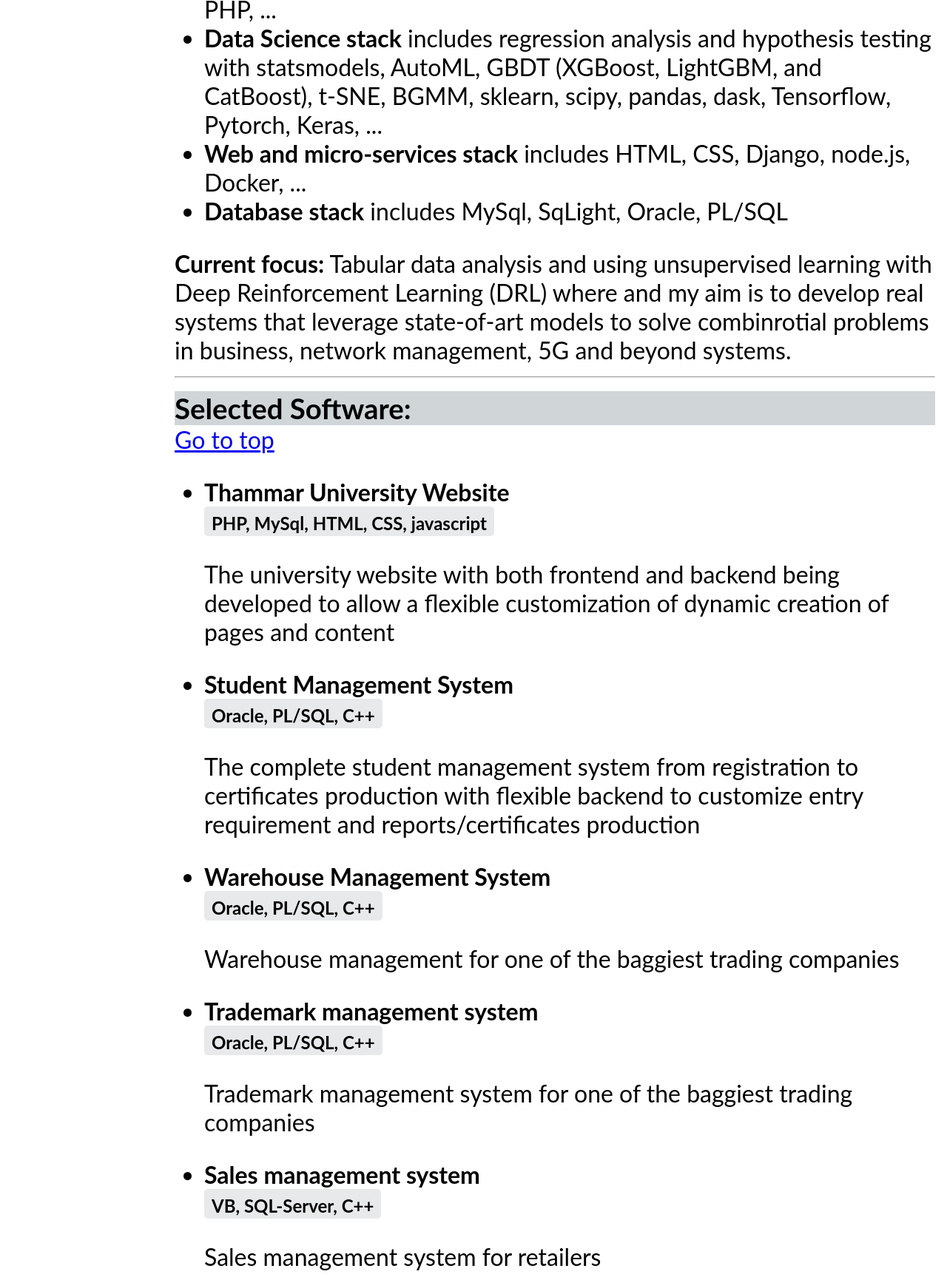
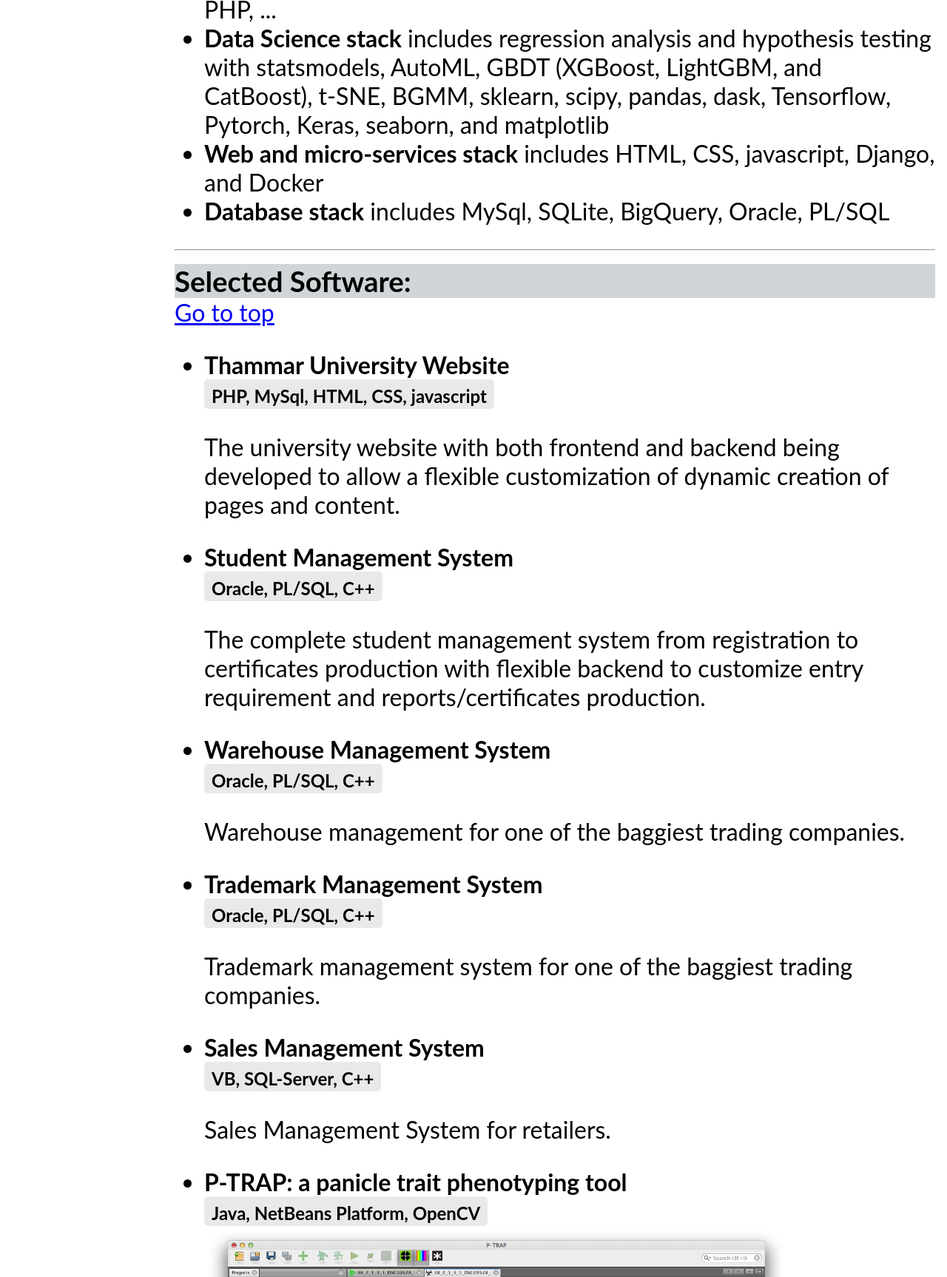
Before and after one commit to fmstam/ftam, a plain HTML site: page index.htm in a window 1280 px wide. Shown: the part 994-2721 px from the top of the page at 74% size. Drawn offline with nearby package versions, Linux system fonts and the light colour scheme.

Commit message:
clean up

```diff
--- a/index.htm
+++ b/index.htm
@@ -29,52 +29,48 @@
   <div class="title">About:</div>
 
   Experienced AI research scientist, software engineer, and lecturer with European PhD in computer science from the University of Algarve (UAlg) and the Danish Technical University (DTU).
-  Long problem-solving experience in many domains including software engineering, image processing, and communications
-   and with various types, including tabular, sequential, graph, and 2-D and 3-D data. Clear thinker and an extremely collaborative team worker.
+  Long problem-solving experience in many domains including image processing, and communications. Worked with various data types, including tabular, sequential, graph, 2-D, and 3-D. Clear thinker and collaborative team worker.
 
   <div class="title">Skills:</div> <a href="#">Go to top</a>
   <ul>
-    <li><b>Programming stack</b> includes many programming, prototyping, and scripting langues including: c/c++, java, matlab, python, javascript, PHP, ...</li>
-    <li><b>Data Science stack</b> includes regression analysis and hypothesis testing with statsmodels, AutoML, GBDT (XGBoost, LightGBM, and CatBoost), t-SNE, BGMM, sklearn, scipy, pandas, dask, Tensorflow, Pytorch, Keras, ...</li>
-    <li>  <b>Web and micro-services stack</b> includes HTML, CSS, Django, node.js, Docker, ...</li>
-    <li>  <b>Database stack</b> includes MySql, SqLight, Oracle, PL/SQL</li>
+    <li><b>Programming stack</b> includes many programming, prototyping, and scripting language including: c/c++, java, matlab, python, javascript, PHP, ...</li>
+    <li><b>Data Science stack</b> includes regression analysis and hypothesis testing with statsmodels, AutoML, GBDT (XGBoost, LightGBM, and CatBoost), t-SNE, BGMM, sklearn, scipy, pandas, dask, Tensorflow, Pytorch, Keras, seaborn, and matplotlib</li>
+    <li><b>Web and micro-services stack</b> includes HTML, CSS, javascript, Django, and Docker</li>
+    <li><b>Database stack</b> includes MySql, SQLite, BigQuery, Oracle, PL/SQL</li>
   </ul>
 
-<b>Current focus:</b>
-Tabular data analysis and using unsupervised learning with Deep Reinforcement Learning (DRL) where and my aim is to develop real systems that leverage state-of-art models to solve combinrotial problems in business, network management, 5G and beyond systems.
 <hr>
 </div>
 
 
 <!-- list of projects ---------------------------------------------------------------->
-<!-- <h2> Image Processing </h2> -->
+
 <div class="content" id="software">
   <div class="title">Selected Software:</div> <a href="#">Go to top</a>
   <ul>
-
     <li><b>Thammar University Website</b><br>
         <div class="tag"> PHP, MySql, HTML, CSS, javascript</div>
-        <p> The university website with both frontend and backend being developed to allow a flexible customization of dynamic creation of pages and content</p>
+        <p> The university website with both frontend and backend being developed to allow a flexible customization of dynamic creation of pages and content.</p>
     </li>
 
     <li><b>Student Management System </b><br>
       <div class="tag"> Oracle, PL/SQL, C++</div>
-      <p> The complete student management system from registration to certificates production with flexible backend to customize entry requirement and reports/certificates production</p>
+      <p> The complete student management system from registration to certificates production with flexible backend to customize entry requirement and reports/certificates production.</p>
     </li>
 
     <li><b>Warehouse Management System</b><br>
       <div class="tag"> Oracle, PL/SQL, C++</div>
-      <p>Warehouse management for one of the baggiest trading companies</p>
+      <p>Warehouse management for one of the baggiest trading companies.</p>
     </li>
 
-    <li><b>Trademark management system</b><br>
+    <li><b>Trademark Management System</b><br>
       <div class="tag"> Oracle, PL/SQL, C++</div>
-      <p>Trademark management system for one of the baggiest trading companies</p>
+      <p>Trademark management system for one of the baggiest trading companies.</p>
     </li>
 
-    <li><b>Sales management system</b><br>
+    <li><b>Sales Management System</b><br>
       <div class="tag"> VB, SQL-Server, C++</div>
-      <p>Sales management system for retailers</p>
+      <p>Sales Management System for retailers.</p>
     </li>
 
 
@@ -181,7 +177,6 @@ Tabular data analysis and using unsupervised learning with Deep Reinforcement Le
         <div class="tag"> Pandas, python, XGBoost, LightGBM, CatBoost, sklearn</div>
         <p> My solution of the ML 30 Days competition with multi-level stacking with multi-seeds.</p>
     </li>
-
   </ul> <hr>
 </div>
 </body>
```
